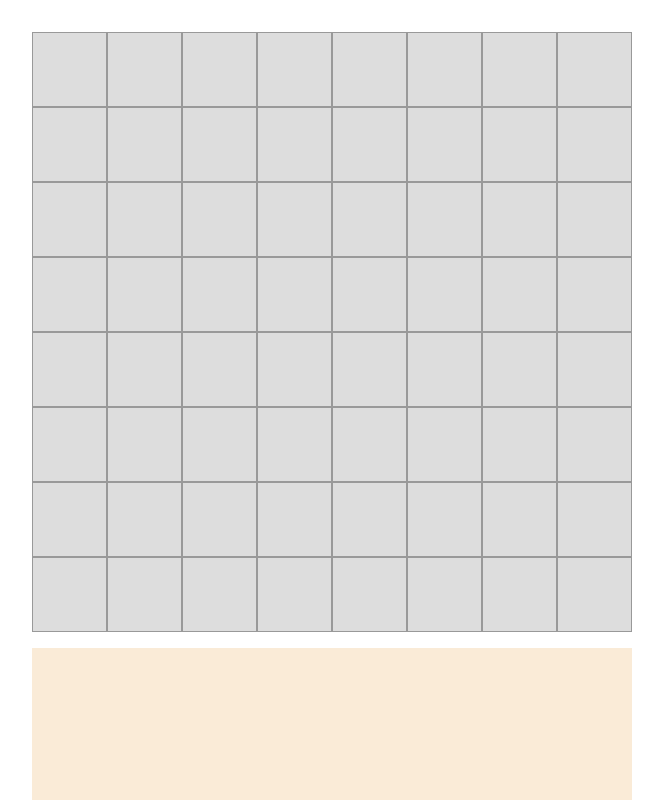
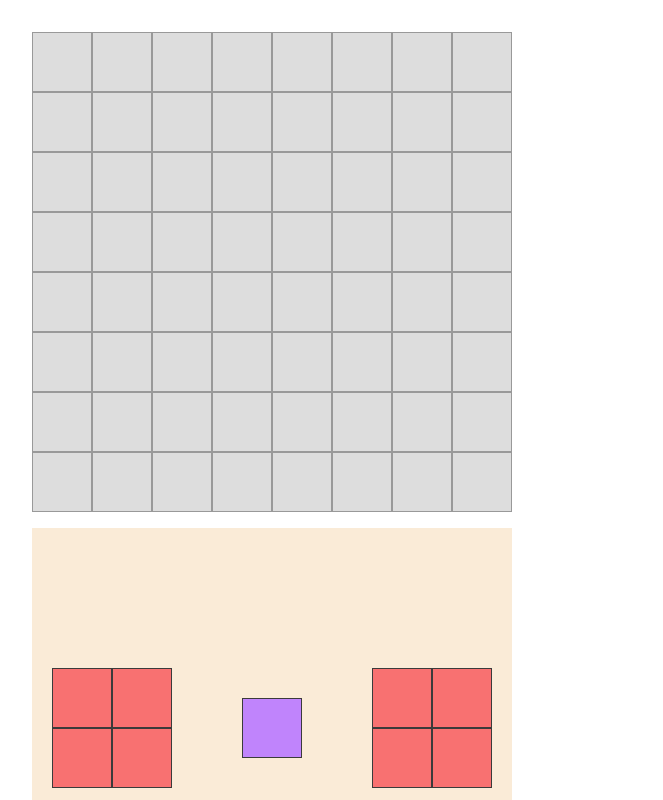
Before and after one commit to jonny258/BlockPuzzle, a React (Vite) app: page / in a window 1280 px wide. Shown: the top 800 px of the page, without its empty margins (0-663 px from the left). Built offline with nearby package versions, Linux system fonts and the light colour scheme.

Commit message:
the pieces can now be selected and unselected

```diff
--- a/src/App.tsx
+++ b/src/App.tsx
@@ -1,18 +1,41 @@
-import { useState } from "react";
+import { useState, useEffect } from "react";
 import "./App.css";
 
 import Board from "./components/Board";
 import PieceBox from "./components/PieceBox";
 
 function App() {
-  const [count, setCount] = useState(0);
+  const [selectedPiece, setSelectedPiece] = useState(null);
+
+  // Handler to reset selected piece
+  const handleGlobalClick = (event: MouseEvent) => {
+    // If the click is not on a selectable piece, reset the selection
+    if (!(event.target as HTMLElement)?.closest('.selectable-piece')) {
+      setSelectedPiece(null);
+    }
+  };
+
+  useEffect(() => {
+    // Attach the click event listener to the window object
+    window.addEventListener('click', handleGlobalClick);
+
+    // Clean up the event listener when the component unmounts
+    return () => {
+      window.removeEventListener('click', handleGlobalClick);
+    };
+  }, []);
 
   return (
     <>
       <Board />
-      <PieceBox />
+      <PieceBox setSelectedPiece={setSelectedPiece} selectedPiece={selectedPiece} />
     </>
   );
 }
 
+
 export default App;
+
+
+
+// I need to make the pieces selectable and then I need to make them draggable, and I need to first make it so that when I select a piece it changes color and doesn't select the other piece
--- a/src/components/PieceBox.tsx
+++ b/src/components/PieceBox.tsx
@@ -3,14 +3,20 @@ import '../styles/Piece-box.css'
 import Twobytwo from './pieces/twobytwo'
 import Onebyone from './pieces/onebyone'
 
-function PieceBox() {
+function PieceBox({selectedPiece, setSelectedPiece}: {selectedPiece: any, setSelectedPiece: any}) {
   return (
-    <div className="piece-box">
-    <div></div>
-    <div></div>
-    <div></div>
-  </div>
-  )
+    <div className="piece-box flex justify-between">
+      <div className="flex-1 flex justify-center items-center">
+        <Twobytwo setSelectedPiece={setSelectedPiece} selectedPiece={selectedPiece}/>
+      </div>
+      <div className="flex-1 flex justify-center items-center">
+        <Onebyone />
+      </div>
+      <div className="flex-1 flex justify-center items-center">
+        <Twobytwo setSelectedPiece={setSelectedPiece} selectedPiece={selectedPiece}/>
+      </div>
+    </div>
+  );
 }
 
 export default PieceBox
--- a/src/components/PieceSquares.tsx
+++ b/src/components/PieceSquares.tsx
@@ -3,7 +3,7 @@ import '../styles/Pieces.css'
 
 function PieceSquares() {
   return (
-    <div className="square"></div> //Change the classes on this
+    <div className="piece-square"></div> //Change the classes on this
   );
 }
 
--- a/src/components/pieces/onebyone.tsx
+++ b/src/components/pieces/onebyone.tsx
@@ -3,7 +3,10 @@ import PieceSquares from '../PieceSquares'
 
 function Onebyone() {
   return (
+    <div className='bg-purple-400'>
     <PieceSquares />
+    </div>
+
   )
 }
 
--- a/src/components/pieces/twobytwo.tsx
+++ b/src/components/pieces/twobytwo.tsx
@@ -1,15 +1,36 @@
-import React from 'react'
-import PieceSquares from '../PieceSquares'
+import { useState, useEffect } from "react";
+import PieceSquares from "../PieceSquares";
+import "../../styles/Pieces.css";
 
-function Twobytwo() {
+function Twobytwo({selectedPiece, setSelectedPiece}: {selectedPiece: any, setSelectedPiece: any}) {
+
+  // Check if this component is selected
+  let isSelect = selectedPiece === "two-by-two";
+
+  const PieceClickHandler = (event: React.MouseEvent) => {
+    event.stopPropagation(); // Prevent the click from bubbling up to the global click handler
+    setSelectedPiece("two-by-two");
+  };
+
+  // Whenever the global selectedPiece changes, check if this component should update its selected state
+  useEffect(() => {
+    if (selectedPiece !== "two-by-two") {
+      // Other component is selected or selection is cleared, so clear the selection state if it was set for this component
+      isSelect = false;
+    }
+  }, [selectedPiece]);
+
   return (
-    <div className="two-by-two">
+    <div
+      className={isSelect ? "two-by-two bg-red-600" : "two-by-two bg-red-400"}
+      onClick={PieceClickHandler}
+    >
       <PieceSquares />
       <PieceSquares />
       <PieceSquares />
       <PieceSquares />
     </div>
-  )
+  );
 }
 
-export default Twobytwo
+export default Twobytwo;
--- a/src/styles/Board.css
+++ b/src/styles/Board.css
@@ -6,7 +6,7 @@
     justify-content: center; /* Center the grid horizontally */
     align-content: center; /* Center the grid vertically */
     /* Set a specific size for the board or make it responsive to the parent's size */
-    max-width: 600px;
+    max-width: 480px;
   }
 
   /* Style for individual squares */
@@ -15,4 +15,5 @@
     border: 1px solid #999; /* Border for squares */
     background-color: #ddd; /* Background color for squares */
     box-sizing: border-box; /* Include border in the element's total width and height */
+    width: 60px;
   }
--- a/src/styles/Piece-box.css
+++ b/src/styles/Piece-box.css
@@ -1,8 +1,8 @@
 .piece-box {
-    width: 600px; /* This will make the width match the grid's width */
+    width: 480px; /* This will make the width match the grid's width */
     text-align: center;
     margin-top: 1rem; /* Add space between the grid and the PieceBox if needed */
     /* Additional styles for PieceBox */
     background-color: antiquewhite;
-    height: 200px;
+    height: 400px;
   }
--- a/src/styles/Pieces.css
+++ b/src/styles/Pieces.css
@@ -1,6 +1,15 @@
-.square {
+.piece-square {
     aspect-ratio: 1 / 1; /* Makes each square shape */
-    border: 1px solid #999; /* Border for squares */
-    background-color: #ddd; /* Background color for squares */
+    border: 1px solid #3b3b3b; /* Border for squares */
     box-sizing: border-box; /* Include border in the element's total width and height */
+    width: 60px;
   }
+/* CHANGE THE NAME OF THIS CLASS */
+
+  /* TwoByTwo.css */
+.two-by-two {
+  display: grid;
+  grid-template-columns: repeat(2, 1fr); /* Creates two columns */
+  grid-template-rows: repeat(2, 1fr); /* Creates two rows */
+  gap: 0; /* Adjust if you want space between squares */
+}
```
